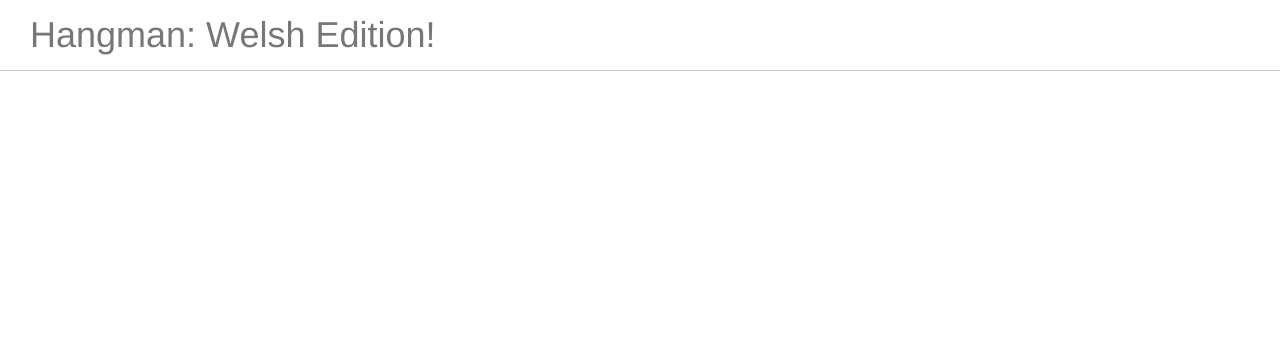
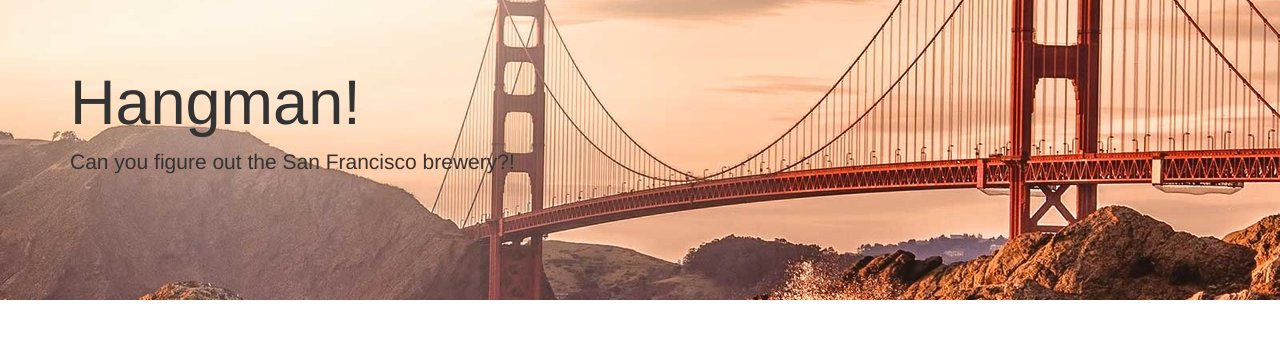
Before and after one commit to sashikers/Hangman-Game, a plain HTML site: page index.html in a window 1280 px wide. Drawn offline with nearby package versions, Linux system fonts and the light colour scheme; files that its build step writes are made by us from their sources.

Commit message:
added jumbotron with picture

```diff
--- a/assets/css/style.css
+++ b/assets/css/style.css
@@ -0,0 +1,14 @@
+/*.jumbotron {
+	background-image: url("view-source:file:///Users/sashikers/Desktop/CODE/Hangman-Game/index.html");
+}*/
+/*
+body {
+	background-image: ;
+}*/
+
+.jumbotron {
+	background-image: url("SFbridge.jpg");
+	background-position: left center;
+	height: 300px;
+
+}
--- a/index.html
+++ b/index.html
@@ -1,21 +1,31 @@
 <!DOCTYPE html>
 <html>
 <head>
-	<link rel="stylesheet" type="text/css" href="./css/reset.css">
+	<link rel="stylesheet" type="text/css" href="./assets/css/reset.css">
 	<link rel="stylesheet" type="text/css" href="https://maxcdn.bootstrapcdn.com/bootstrap/3.3.6/css/bootstrap.min.css">
-	<link rel="stylesheet" type="text/css" href="./css/style.css">
+	<link rel="stylesheet" type="text/css" href="./assets/css/style.css">
 	<title>Hangman!</title>
 </head>
 <body>
 	<!-- setting up the header -->
-	<nav class="navbar navbar-default navbar-fixed-top" style="background-color: #ffffff; border-color: #cccccc;">
+<!-- 	<nav class="navbar navbar-default navbar-fixed-top" style="background-color: #ffffff; border-color: #cccccc;">
 		<div class="container-fluid">
-			<h1 class="navbar-text">Hangman: Welsh Edition!</h1>
+			<h1 class="navbar-text">Hangman: Beer Edition!</h1>
 			</ul>
 		</div>
-	</nav>
+	</nav> -->
 
+	<div class="jumbotron">
+		<div class="container">
+			<h1>Hangman!</h1>
+			<p>Can you figure out the San Francisco brewery?!</p>
+		</div>
+	</div>
 
+	<div class="container">
+		<div class="row">
+		</div>
+	</div>
 
 </body>
 </html>
```
Also changed, not shown: assets/css/SFbridge.jpg (added), assets/images/SFbridge.jpg (added).
